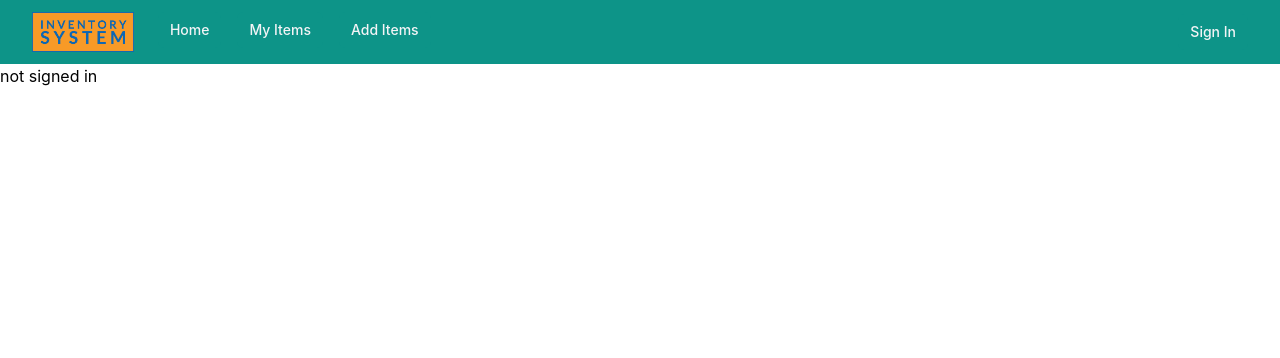
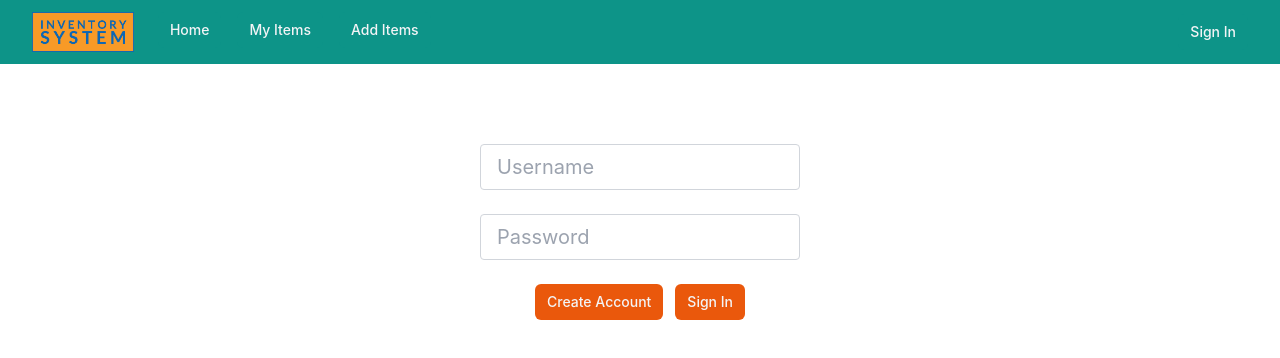
Before and after one commit to matthewgreenup/Z-CRUD-App, a React (Create React App) app in the folder front-end/: page /signin in a window 1280 px wide. Shown: the top 358 px of the page. Built offline with nearby package versions, Linux system fonts and the light colour scheme; no server answers.

Commit message:
front end additions

```diff
--- a/front-end/public/index.html
+++ b/front-end/public/index.html
@@ -2,12 +2,12 @@
 <html lang="en">
   <head>
     <meta charset="utf-8" />
-    <link rel="icon" href="%PUBLIC_URL%/favicon.ico" />
+    <link rel="icon" href="%PUBLIC_URL%/InventorySystem.png" />
     <meta name="viewport" content="width=device-width, initial-scale=1" />
     <meta name="theme-color" content="#000000" />
     <meta
-      name="description"
-      content="Web site created using create-react-app"
+      name="Inventory System"
+      content="System for managing an Inventory"
     />
     <link rel="apple-touch-icon" href="%PUBLIC_URL%/logo192.png" />
     <!--
@@ -24,7 +24,7 @@
       work correctly both with client-side routing and a non-root public URL.
       Learn how to configure a non-root public URL by running `npm run build`.
     -->
-    <title>React App</title>
+    <title>INVENTORY</title>
   </head>
   <body>
     <noscript>You need to enable JavaScript to run this app.</noscript>
--- a/front-end/src/App.js
+++ b/front-end/src/App.js
@@ -18,11 +18,12 @@ function App () {
   const [allItemsArray, setAllItemsArray] = useState(false)
   const [currUser, setCurrUser] = useState({})
   const [dataChange, setDataChange] = useState(false)
+  const [currItem, setCurrItem] = useState({})
 
-  const passContext = { signedIn, setSignedIn, api, allItemsArray, setAllItemsArray, currUser, setCurrUser,dataChange, setDataChange }
+  const passContext = { signedIn, setSignedIn, api, allItemsArray, setAllItemsArray, currUser, setCurrUser,dataChange, setDataChange, currItem, setCurrItem }
 
   useEffect(() => {
-    const url = `${api}/item`
+    const url = `${api}/useritem`
     fetch(url)
       .then(res => res.json())
       .then(data => {
--- a/front-end/src/components/CreateItem.js
+++ b/front-end/src/components/CreateItem.js
@@ -13,7 +13,7 @@ export const CreateItem = () => {
 
 ) : (
     <div className="">
-    <h1 className="text-center py-10 text-3xl">You need to be signed in to see this page</h1>
+    <h1 className="text-center font-bold py-10 text-3xl">You need to be signed in to see this page</h1>
 </div>
 )}
   </>
--- a/front-end/src/components/Home.js
+++ b/front-end/src/components/Home.js
@@ -17,7 +17,8 @@ export const Home = () => {
 <h1 className="text-left py-3 px-3 text-lg">Sign in to Manage Your Items</h1>
 </>
 )}
-<ul>
+
+<ul className='grid grid-cols-4 justify-items-center gap-3 p-5'>
 {allItemsArray.length > 0 ? allItemsArray.map(item => {
 return <ItemCards item={item}/>
 }): <>There are no items</>}
@@ -25,3 +26,12 @@ return <ItemCards item={item}/>
 
   </>
 }
+
+
+{/* <div className='flex flex-row items-center justify-center'>
+<ul className='grid grid h-screen grid-cols-4 justify-items-center gap-3 p-5'>
+{allItemsArray.length > 0 ? allItemsArray.map(item => {
+return <ItemCards item={item}/>
+}): <>There are no items</>}
+</ul>
+</div> */}
--- a/front-end/src/components/ItemCards.js
+++ b/front-end/src/components/ItemCards.js
@@ -4,15 +4,17 @@ import { InventoryContext } from '../App'
 
 export const ItemCards = props => {
   const navigate = useNavigate()
-  const { signedIn, setSignedIn } = useContext(InventoryContext)
-  const [currItem, setCurrItem] = useState(props.item)
+  const { signedIn, setSignedIn, setCurrItem } = useContext(InventoryContext)
 
   return (
-  <div className="block p-6 max-w-sm rounded-lg border border-orange-700 shadow-md hover:bg-teal-400 bg-gray-300">
-     {/* <div className="block p-6 max-w-sm bg-white rounded-lg border border-orange-200 shadow-md hover:bg-gray-400 dark:bg-gray-300 dark:border-orange-700 dark:hover:bg-teal-400"> */}
-  <h1 class="text-center mb-2 text-2xl font-bold tracking-tight text-black">{currItem.item_name}</h1>
-    <p class="font-normal text-gray-700">{currItem.description.substring(0,100)}{currItem.description.length > 100 ? "..." : ""}{currItem.description.length}</p>
-  <br/>
+  <div onClick={()=>{setCurrItem(props.item);navigate('item')}}className="w-full h-full rounded-lg border-4 border-orange-600 shadow-md hover:bg-teal-400 bg-gray-300">
+    <h1 className="px-3 text-left text-top text-xs font-bold text-black">qty. {props.item.quantity}</h1>
+    <h1 className="text-center mb-2 text-2xl font-bold tracking-tight text-black">{props.item.item_name}</h1>
+    <p className="font-normal text-gray-700 pb-2 px-2">{
+    props.item.description.substring(0,100)}
+    {props.item.description.length > 100 ? "..." : ""}
+    {/* {props.item.description.length} */}
+    </p>
   </div>
   )
 }
--- a/front-end/src/components/ItemDetails.js
+++ b/front-end/src/components/ItemDetails.js
@@ -4,17 +4,42 @@ import { InventoryContext } from '../App'
 
 export const ItemDetails = () => {
   const navigate = useNavigate()
-  const { signedIn, setSignedIn } = useContext(InventoryContext)
+  const { signedIn, setSignedIn, currItem, setCurrItem } = useContext(InventoryContext)
+console.log("this is curr item", currItem, currItem[0]=== undefined )
+  return (
+    <>
 
-  return <>
-  {signedIn ? (
+<h1 className="text-center font-bold py-10 text-5xl">{currItem.item_name.toUpperCase()}</h1>
+<div className="rounded-3xl border border-black shadow-md bg-gray-600">
+<li className='flex flex-row'>
+    <h5 className='px-5 pt-3 text-3xl text-orange-400'>Inventory Manager:</h5>
+    <p className=' pt-3 text-3xl text-teal-400'>{`${currItem.first_name} ${currItem.last_name}`}</p>
+  </li>
+  <li className='flex flex-row'>
+    <h5 className='px-5 pt-3 text-3xl text-orange-400'>Quantity:</h5>
+    <p className=' pt-3 text-3xl text-teal-400'>{currItem.quantity}</p>
+  </li>
 
-    "Signed in"
+  <li>
+    <h5 className='px-5 pt-3 text-3xl text-orange-400'>Description:</h5>
+    <p className='text-md px-5 pb-3 text-teal-400'>{currItem.description}</p>
+  </li>
+</div>
 
-) : (
-
-    "not signed in"
-
+  {signedIn ? (<>
+    <br/>
+<div className='flex justify-center '>
+<button onClick={()=>{navigate('/')}} type="button" className="flex rounded-md bg-orange-600 text-sm focus:outline-none focus:ring-2 focus:ring-white focus:ring-offset-2 focus:ring-offset-orange-500"aria-expanded="false" aria-haspopup="true">
+            <a className="text-gray-100 hover:bg-teal-700 hover:text-white px-3 py-2 rounded-md text-sm font-medium">Edit your item</a>
+            </button>
+</div>
+</>) : (
+<>
+  <>Not Signed in</>
+  <br/>
+</>
 )}
   </>
+
+  )
 }
--- a/front-end/src/components/MyItems.js
+++ b/front-end/src/components/MyItems.js
@@ -16,7 +16,7 @@ export const MyItems = () => {
 
 ) : (
   <div className="">
-    <h1 className="text-center py-10 text-3xl">You need to be signed in to see this page</h1>
+    <h1 className="text-center py-10 font-bold text-3xl">You need to be signed in to see this page</h1>
 </div>
 )}
   </>
--- a/front-end/src/components/NavBar.js
+++ b/front-end/src/components/NavBar.js
@@ -14,8 +14,8 @@ export const NavBar = () => {
 
       <div className="flex flex-1 items-center justify-center sm:items-stretch sm:justify-start">
         <div className="flex flex-shrink-0 items-center">
-          <img className="block h-10 w-auto lg:hidden" src="/InventorySystem.png" alt="Your Company"/>
-          <img className="hidden h-10 w-auto lg:block" src="/InventorySystem.png" alt="Your Company"/>
+          <img onClick={()=>{navigate('/')}}className="block h-10 w-auto lg:hidden" src="/InventorySystem.png" alt="Inventory System"/>
+          <img onClick={()=>{navigate('/')}}className="hidden h-10 w-auto lg:block" src="/InventorySystem.png" alt="Inventory System"/>
         </div>
         <div className="hidden sm:ml-6 sm:block">
           <div className="flex space-x-4">
--- a/front-end/src/components/SignIn.js
+++ b/front-end/src/components/SignIn.js
@@ -1,20 +1,48 @@
-import React, { useContext } from 'react'
+import React, { useContext, useState } from 'react'
 import { useNavigate } from 'react-router-dom'
 import { InventoryContext } from '../App'
 
 export const SignIn = () => {
   const navigate = useNavigate()
   const { signedIn, setSignedIn } = useContext(InventoryContext)
+  const [inputText, setInputText] = useState({})
 
   return <>
   {signedIn ? (
 
     "Signed in"
 
-) : (
+) : (<>
 
-    "not signed in"
+<div className='pt-20 flex justify-center align-center grid'>
+  <div className="mb-6 w-80">
+    <input
+      type="text"
+      className="form-control block w-full px-4 py-2 text-xl font-normal text-gray-700 bg-white bg-clip-padding border border-solid border-gray-300 rounded transition ease-in-out m-0 focus:text-gray-700 focus:bg-white focus:border-blue-600 focus:outline-none"
+      id="exampleFormControlInput2"
+      placeholder="Username"
+    />
+  </div>
 
-)}
+
+  <div className="mb-6 w-80">
+    <input
+      type="password"
+      className="form-control block w-full px-4 py-2 text-xl font-normal text-gray-700 bg-white bg-clip-padding border border-solid border-gray-300 rounded transition ease-in-out m-0 focus:text-gray-700 focus:bg-white focus:border-blue-600 focus:outline-none"
+      id="exampleFormControlInput2"
+      placeholder="Password"
+    />
+  </div>
+  <div className='flex justify-center flex-row gap-3'>
+  <button onClick={()=>{navigate('/')}} type="button" className="px-2flex rounded-md bg-orange-600 text-sm focus:outline-none focus:ring-2 focus:ring-white focus:ring-offset-2 focus:ring-offset-orange-500"aria-expanded="false" aria-haspopup="true">
+            <a className="text-gray-100 hover:bg-teal-700 hover:text-white px-3 py-2 rounded-md text-sm font-medium">Create Account</a>
+            </button>
+            <button onClick={()=>{navigate('/')}} type="button" className="flex rounded-md bg-orange-600 text-sm focus:outline-none focus:ring-2 focus:ring-white focus:ring-offset-2 focus:ring-offset-orange-500"aria-expanded="false" aria-haspopup="true">
+            <a className="text-gray-100 hover:bg-teal-700 hover:text-white px-3 py-2 rounded-md text-sm font-medium">Sign In</a>
+            </button>
+            </div>
+  </div>
+
+</>)}
   </>
 }
```
Also changed, not shown: front-end/public/manifest.json, 1 other file (tests, documents, lock files or other folders).
